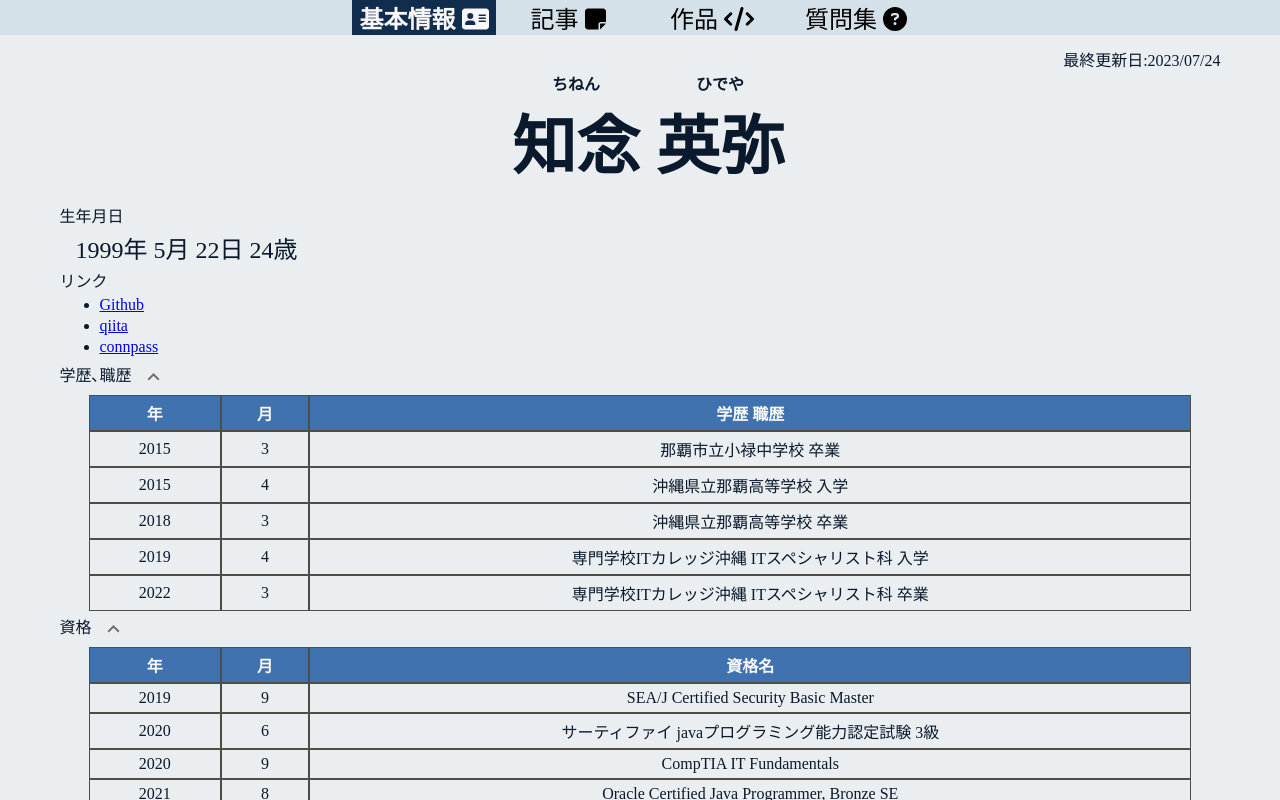
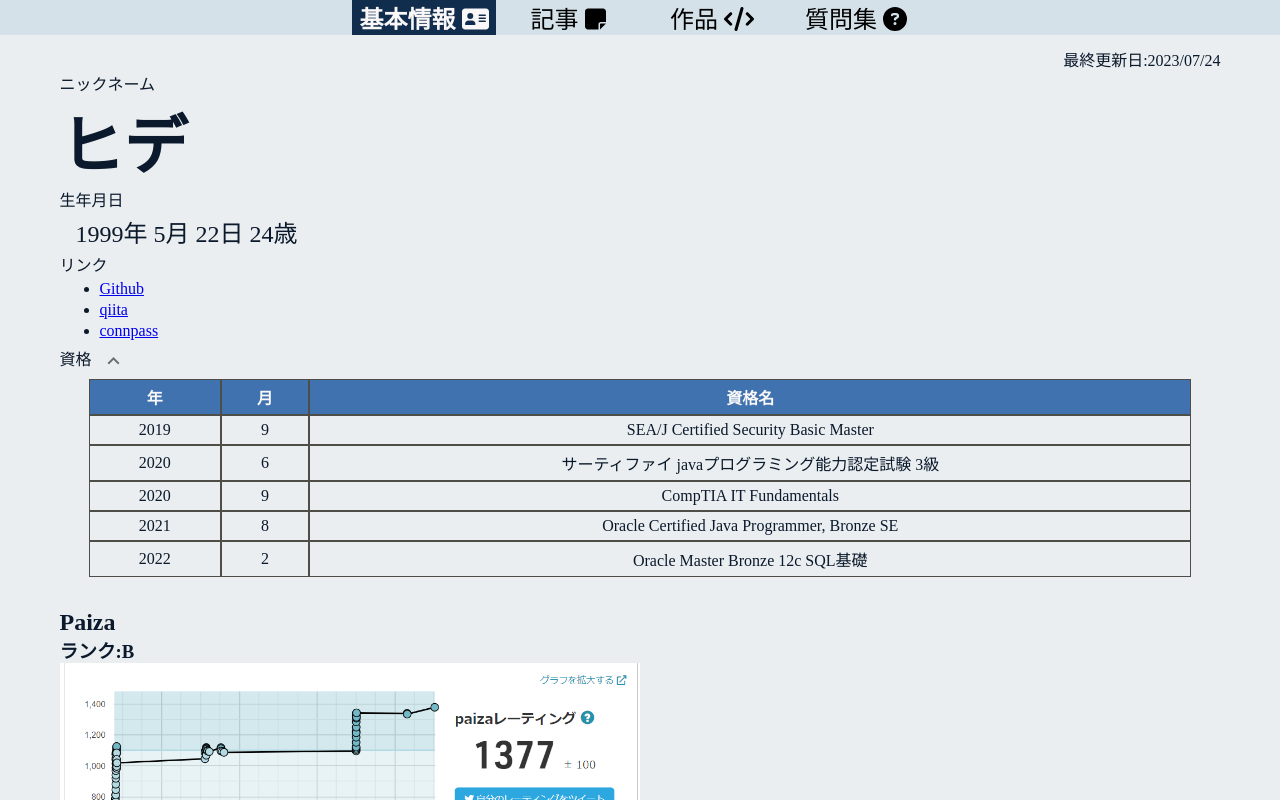
Before and after one commit to s19013/my-profile, a Vue app: page /Article#/Home in a window 1280 px wide. Shown: the top 800 px of the page. Built offline with nearby package versions, Linux system fonts and the light colour scheme.

Commit message:
プライバシー保護のために本名と､学歴などを表示しないようにした｡

```diff
--- a/src/datas/HomeData.js
+++ b/src/datas/HomeData.js
@@ -1,12 +1,7 @@
 export class HomeData{
     constructor(){
         // 名前
-        this.name = {
-            familyName:"知念",
-            familyNameRubi:"ちねん",
-            secondName:"英弥",
-            secondNameRubi:"ひでや"
-        }
+        this.nickName = "ヒデ"
         // 生年月日
         this.birthDay = {
             year :1999,
@@ -29,34 +24,6 @@ export class HomeData{
                 icon :null,
                 title:'connpass',
                 url  :'https://connpass.com/user/hideya0522/',
-            },
-        ]
-        // 職歴,学歴
-        this.careerList = [
-            {
-                year  :2015,
-                month :3,
-                detail:"那覇市立小禄中学校 卒業"
-            },
-            {
-                year  :2015,
-                month :4,
-                detail:"沖縄県立那覇高等学校 入学"
-            },
-            {
-                year  :2018,
-                month :3,
-                detail:"沖縄県立那覇高等学校 卒業"
-            },
-            {
-                year  :2019,
-                month :4,
-                detail:"専門学校ITカレッジ沖縄 ITスペシャリスト科 入学"
-            },
-            {
-                year  :2022,
-                month :3,
-                detail:"専門学校ITカレッジ沖縄 ITスペシャリスト科 卒業"
             },
         ]
         this.qualificationList = [
--- a/src/views/Home.vue
+++ b/src/views/Home.vue
@@ -1,8 +1,8 @@
 <template>
   <div>
     <p class="lastUpdated">最終更新日:2023/07/24</p>
-    <name-component :name="homeData.name" class="name-component">
-    </name-component>
+    <nick-name-component :nickName="homeData.nickName" class="name-component">
+    </nick-name-component>
 
     <date-of-birth-component
       :birthDay="homeData.birthDay"
@@ -13,7 +13,7 @@
     <link-component :linkList="homeData.linkList"> </link-component>
 
     <!-- 学歴､職歴 -->
-    <div class="career">
+    <!-- <div class="career">
       <div @click="showCareerList = !showCareerList">
         学歴､職歴
         <v-btn icon>
@@ -29,7 +29,7 @@
           </history-component>
         </div>
       </v-expand-transition>
-    </div>
+    </div> -->
     <!--  -->
 
     <!-- 資格名 -->
@@ -92,7 +92,7 @@
 
 <script>
 // コンポーネント
-import NameComponent from "../components/home/NameComponent.vue";
+import NickNameComponent from "../components/home/NickName.vue";
 import DateOfBirthComponent from "../components/home/DateOfBirthComponent.vue";
 import LinkComponent from "../components/home/LinkComponent.vue";
 import HistoryComponent from "../components/home/HistoryComponent.vue";
@@ -103,7 +103,7 @@ import { HomeData } from "../datas/HomeData.js";
 export default {
   name: "HomeView",
   components: {
-    NameComponent,
+    NickNameComponent,
     DateOfBirthComponent,
     LinkComponent,
     HistoryComponent,
```
